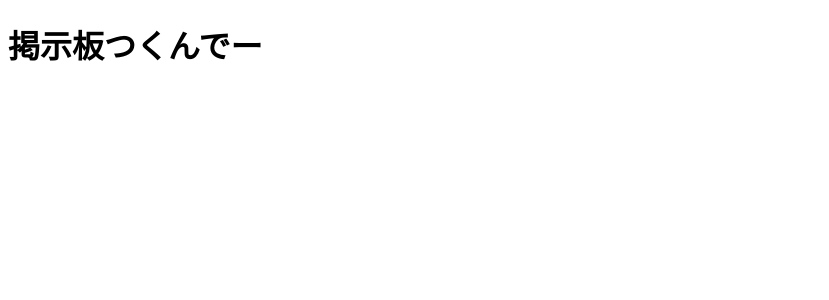
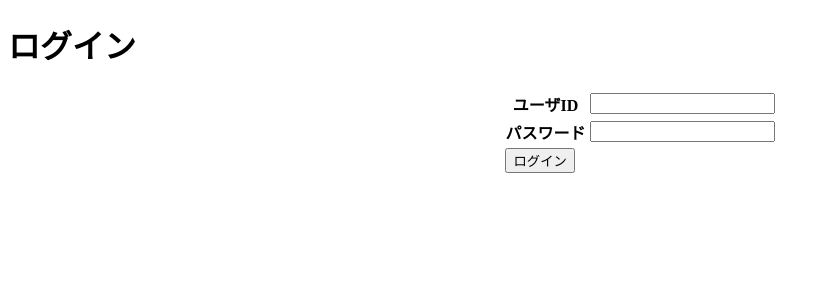
Before and after one commit to 2022-team-bulletin-board/2022-bulletin-board-application, a PHP site: page / in a window 1280 px wide. Shown: the top 300 px of the page, without its empty margins (0-829 px from the left). Run offline with PHP 8.4, Linux system fonts and the light colour scheme.

Commit message:
[add]レイアウトのコーディング及びPOST通信の値の取得

```diff
--- a/index.php
+++ b/index.php
@@ -1,12 +1,47 @@
+<?php
+    if (isset($_POST["id"]) && isset($_POST["password"])) {
+        echo "aaa";
+    };
+?>
+
 <!DOCTYPE html>
 <html lang="en">
+
 <head>
     <meta charset="UTF-8">
     <meta http-equiv="X-UA-Compatible" content="IE=edge">
     <meta name="viewport" content="width=device-width, initial-scale=1.0">
     <title>morijyobi</title>
 </head>
+
 <body>
-    <h1>掲示板つくんでー</h1>
+    <form action="index.php" method="post">
+    <h1>ログイン</h1>
+    <div align="center">
+        <table border="0">
+            <tr>
+                <th>
+                    ユーザID
+                </th>
+                <td>
+                    <input type="text" name="id" value="">
+                </td>
+            </tr>
+            <tr>
+                <th>
+                    パスワード
+                </th>
+                <td>
+                    <input type="password" name="password" value="">
+                </td>
+            </tr>
+            <tr>
+                <td colspan="2">
+                    <input type="submit" value="ログイン">
+                </td>
+            </tr>
+        </table>
+    </div>
+</form>
 </body>
 </html>
```
